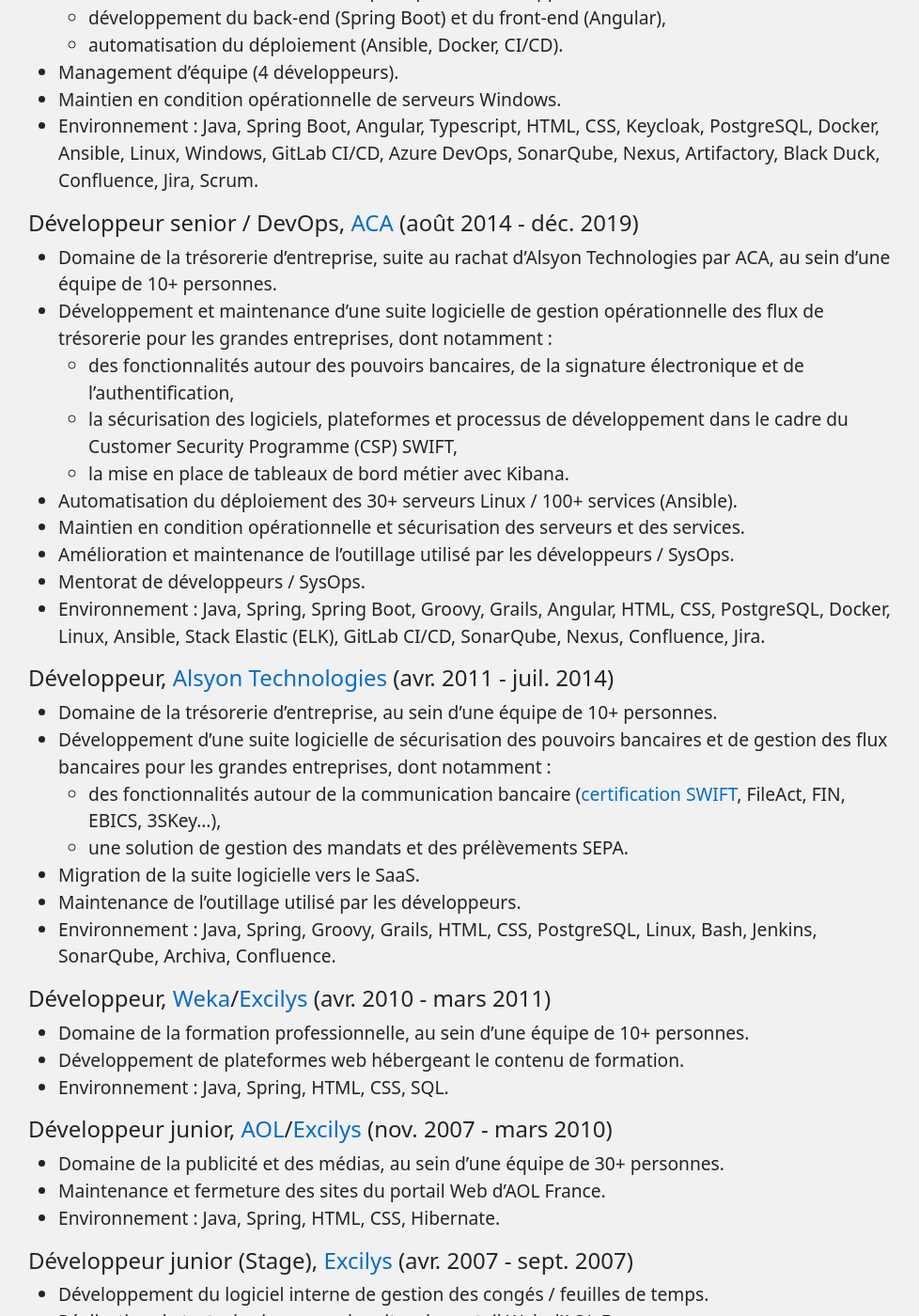
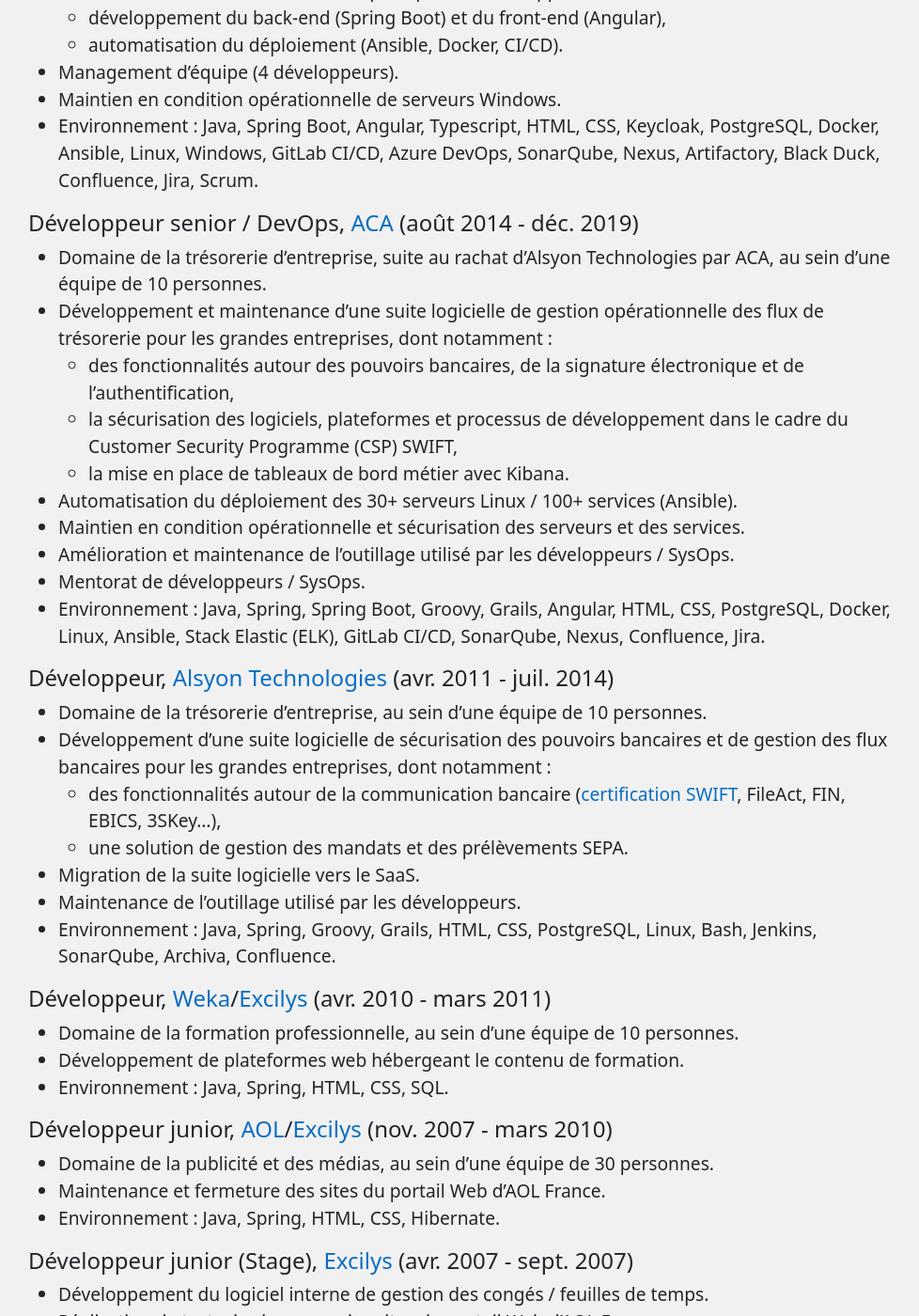
Before and after one commit to marcwrobel/marcwrobel.github.io, a Jekyll site: the page built from a-propos.md, in a window 1280 px wide and 1400 px high, scrolled down 614 px. Shown: the whole window at 94% size, without its empty margins (147-1125 px from the left). Built offline with Jekyll 4.4.1, drawn with Linux system fonts in a browser that asks for light colours; some of the changed text lies outside the part shown.

```diff
--- a/a-propos.md
+++ b/a-propos.md
@@ -9,7 +9,7 @@ translated_title: English version
 
 ## En résumé
 
-- 15+ ans d’expérience en développement d’applications web et back-end, principalement en Java.
+- 15 ans d’expérience en développement d’applications web et back-end, principalement en Java.
 - Une bonne connaissance des outils et pratiques DevOps.
 - Des compétences en administration système Linux (installation, configuration, supervision,
   scripting…).
@@ -37,7 +37,7 @@ translated_title: English version
 #### Développeur senior / DevOps, [ACA](https://www.cegid.com/fr/presse/cegid-confirme-lacquisition-daca/) (août 2014 - déc. 2019)
 
 - Domaine de la trésorerie d’entreprise, suite au rachat d’Alsyon Technologies par ACA, au sein
-  d’une équipe de 10+ personnes.
+  d’une équipe de 10 personnes.
 - Développement et maintenance d’une suite logicielle de gestion opérationnelle des flux de
   trésorerie pour les grandes entreprises, dont notamment :
   - des fonctionnalités autour des pouvoirs bancaires, de la signature électronique et de
@@ -54,7 +54,7 @@ translated_title: English version
 
 #### Développeur, [Alsyon Technologies](https://www.cambonpartners.com/en/transactions/none-none-62) (avr. 2011 - juil. 2014)
 
-- Domaine de la trésorerie d’entreprise, au sein d’une équipe de 10+ personnes.
+- Domaine de la trésorerie d’entreprise, au sein d’une équipe de 10 personnes.
 - Développement d’une suite logicielle de sécurisation des pouvoirs bancaires et de gestion des flux
   bancaires pour les grandes entreprises, dont notamment :
   - des fonctionnalités autour de la communication bancaire ([certification SWIFT](https://www.swift.com/swift-resource/164791/download),
@@ -67,13 +67,13 @@ translated_title: English version
 
 #### Développeur, [Weka](https://www.linkedin.com/company/weka-france/)/[Excilys](https://www.linkedin.com/company/groupe-excilys/) (avr. 2010 - mars 2011)
 
-- Domaine de la formation professionnelle, au sein d’une équipe de 10+ personnes.
+- Domaine de la formation professionnelle, au sein d’une équipe de 10 personnes.
 - Développement de plateformes web hébergeant le contenu de formation.
 - Environnement : Java, Spring, HTML, CSS, SQL.
 
 #### Développeur junior, [AOL](https://www.linkedin.com/company/aol/)/[Excilys](https://www.linkedin.com/company/groupe-excilys/) (nov. 2007 - mars 2010)
 
-- Domaine de la publicité et des médias, au sein d’une équipe de 30+ personnes.
+- Domaine de la publicité et des médias, au sein d’une équipe de 30 personnes.
 - Maintenance et fermeture des sites du portail Web d’AOL France.
 - Environnement : Java, Spring, HTML, CSS, Hibernate.
 
```
